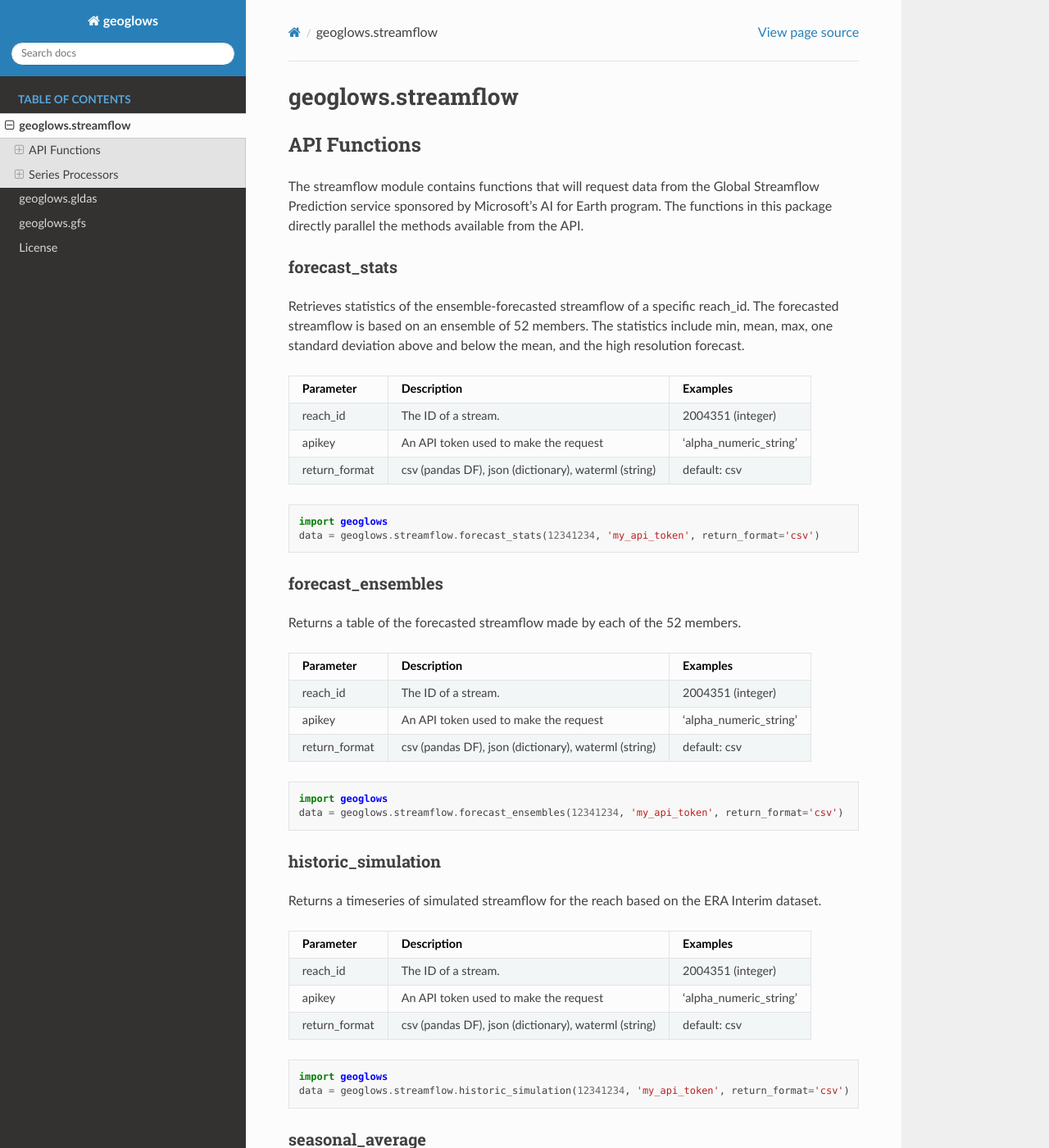
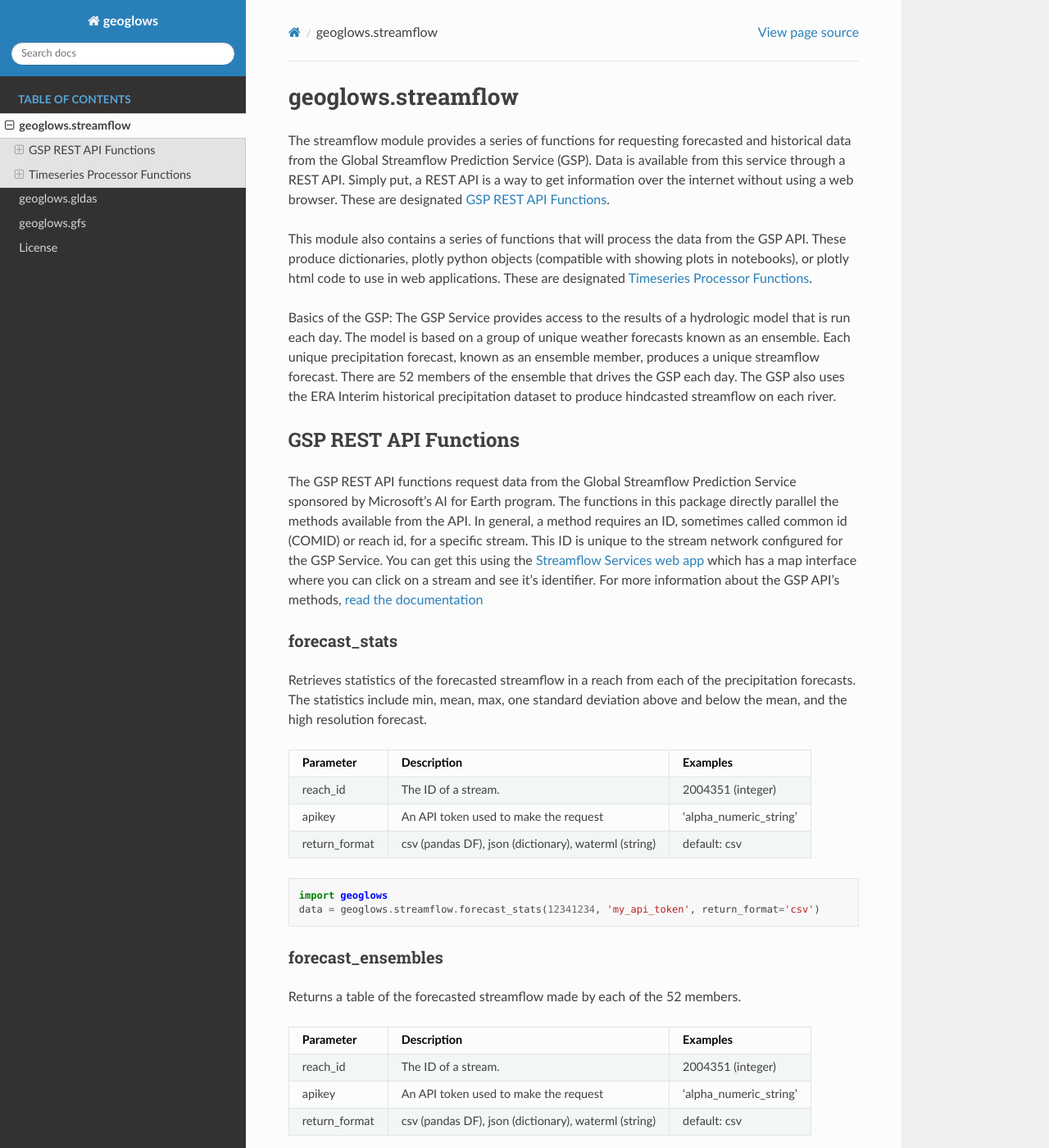
Before and after one commit to geoglows/pygeoglows, a Sphinx documentation site: the page built from docs/geoglows_streamflow.rst, in a window 1280 px wide and 1400 px high. Shown: the whole window at 82% size. Built offline with Sphinx 7.4.7 and the Read the Docs theme 2.0.0, drawn with Linux system fonts in a browser that asks for light colours; some of the changed text lies outside the part shown.

Commit message:
documentation updates

```diff
--- a/docs/geoglows_streamflow.rst
+++ b/docs/geoglows_streamflow.rst
@@ -2,18 +2,35 @@
 geoglows.streamflow
 ===================
 
-API Functions
-~~~~~~~~~~~~~
+The streamflow module provides a series of functions for requesting forecasted and historical data from the Global
+Streamflow Prediction Service (GSP). Data is available from this service through a REST API. Simply put, a REST API is
+a way to get information over the internet without using a web browser. These are designated `GSP REST API Functions`_.
 
-The streamflow module contains functions that will request data from the Global Streamflow Prediction service sponsored
-by Microsoft's AI for Earth program. The functions in this package directly parallel the methods available from the
-API.
+This module also contains a series of functions that will process the data from the GSP API. These produce
+dictionaries, plotly python objects (compatible with showing plots in notebooks), or plotly html code to use in web
+applications. These are designated `Timeseries Processor Functions`_.
+
+Basics of the GSP:  The GSP Service provides access to the results of a hydrologic model that is run each day. The
+model is based on a group of unique weather forecasts known as an ensemble. Each unique precipitation forecast, known
+as an ensemble member, produces a unique streamflow forecast. There are 52 members of the ensemble that drives the GSP
+each day. The GSP also uses the ERA Interim historical precipitation dataset to produce hindcasted streamflow on each
+river.
+
+GSP REST API Functions
+~~~~~~~~~~~~~~~~~~~~~~
+
+The GSP REST API functions request data from the Global Streamflow Prediction Service sponsored by Microsoft's AI for
+Earth program. The functions in this package directly parallel the methods available from the API. In general, a method
+requires an ID, sometimes called common id (COMID) or reach id, for a specific stream. This ID is unique to the stream
+network configured for the GSP Service. You can get this using the
+`Streamflow Services web app <https://tethys.byu.edu/apps/streamflowservices>`_ which has a map interface where you can
+click on a stream and see it's identifier. For more information about the GSP API's methods,
+`read the documentation <https://github.com/msouff/gsp_rest_api/blob/master/swagger_doc.yaml>`_
 
 forecast_stats
 --------------
-Retrieves statistics of the ensemble-forecasted streamflow of a specific reach_id. The forecasted streamflow is based
-on an ensemble of 52 members. The statistics include min, mean, max, one standard deviation above and below the mean,
-and the high resolution forecast.
+Retrieves statistics of the forecasted streamflow in a reach from each of the precipitation forecasts. The statistics
+include min, mean, max, one standard deviation above and below the mean, and the high resolution forecast.
 
 +-----------------+--------------------------------------------------------+--------------------------+
 | Parameter       | Description                                            | Examples                 |
@@ -135,11 +152,10 @@ day is cached by the API.
     import geoglows
     data = geoglows.streamflow.available_dates('my_api_token')
 
-Series Processors
-~~~~~~~~~~~~~~~~~
+Timeseries Processor Functions
+~~~~~~~~~~~~~~~~~~~~~~~~~~~~~~
 
-The streamflow module also contains functions that will turn the pandas dataframes generated from the API functions
-into a plotly graph or dictionary containing a plotable series of values.
+The following functions turn the results of the API functions into plots or easily plotable data
 
 forecasted
 ----------
--- a/docs/index.rst
+++ b/docs/index.rst
@@ -1,7 +1,7 @@
 geoglowstoolbox
 ===============
-The geoglows python package is intended to promote access to data, api's, and code developed as part of the GEOGloWS
-initiative.
+The geoglows python package is intended to promote access to data, API's, and code developed as part of the `GEOGloWS
+Project <http://www.geoglows.org>`_.
 
 .. toctree::
 	:caption: Table of Contents
```
Also changed, not shown: geoglows/__init__.py (+3 -26 lines), 3 other files.
